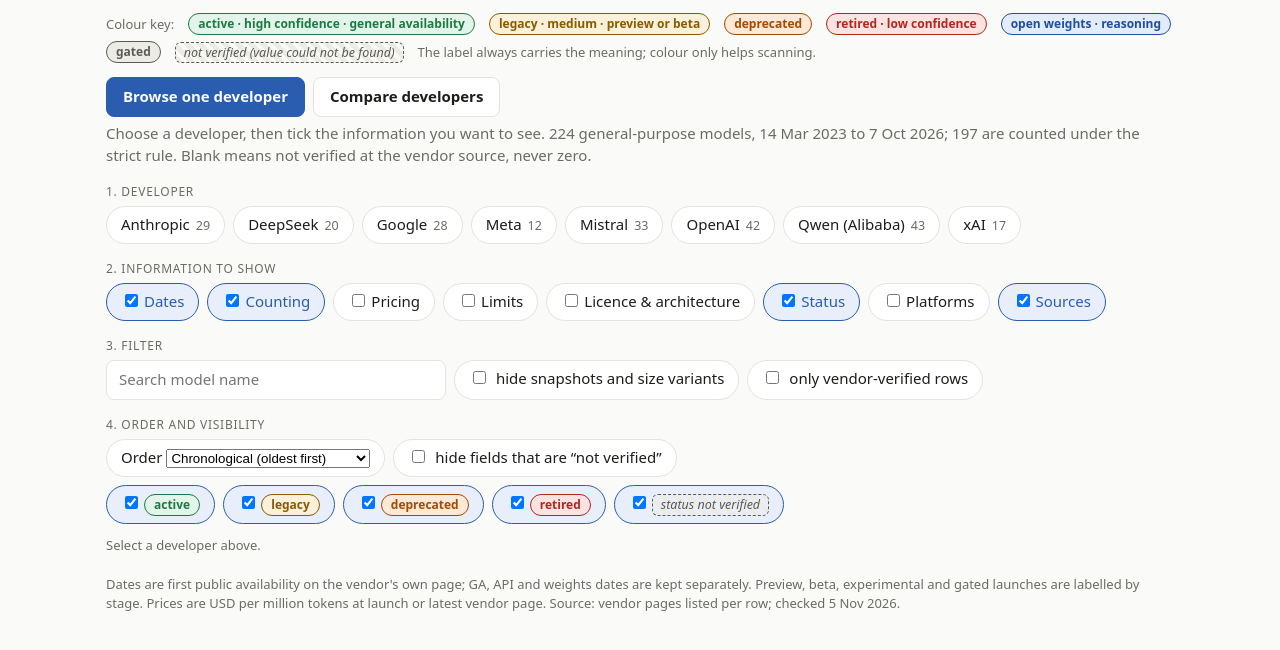
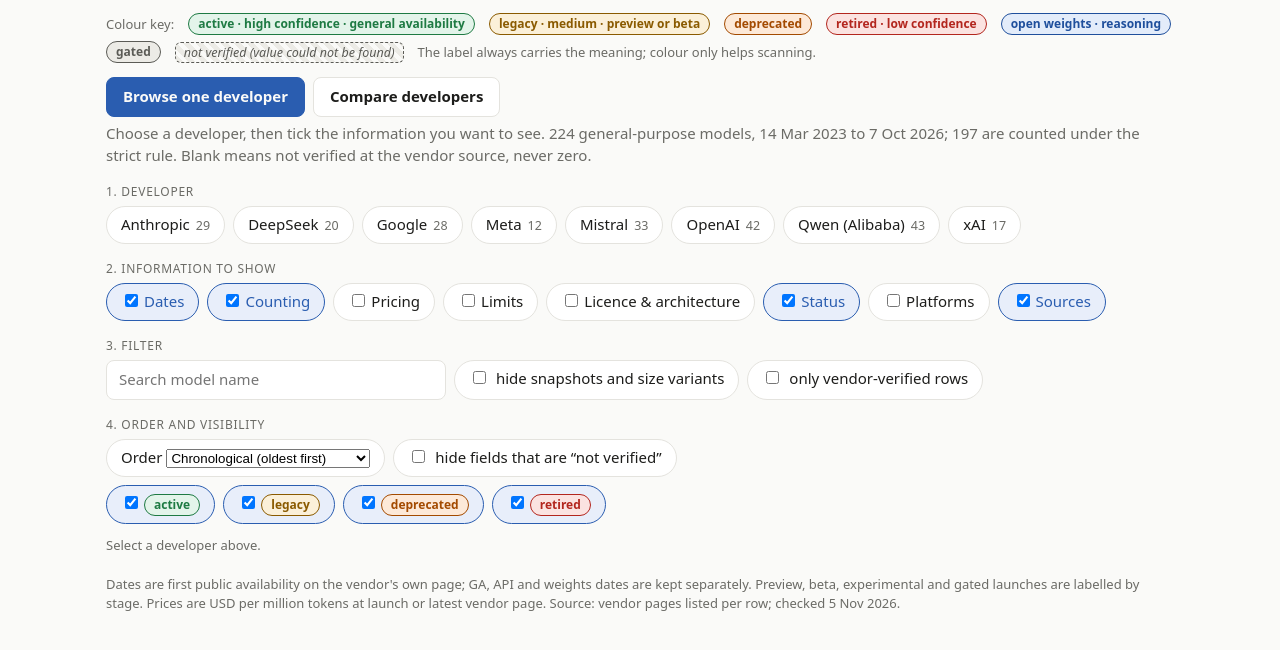
Before and after one commit to habbine/comparative-list-ai-model-releases, a plain HTML site: page docs/index.html in a window 1280 px wide. Shown: the part 114-764 px from the top of the page. Drawn offline with Linux system fonts and the light colour scheme.

Commit message:
Explorer: remove the 'status not verified' filter option (models without a status always show)
Co-Authored-By: Claude Sonnet 5.5 <noreply@anthropic.com>
Claude-Session: https://claude.ai/code/session_01RegHFLeygYwMxoYfXMgXAZ

```diff
--- a/docs/index.html
+++ b/docs/index.html
@@ -78,12 +78,12 @@ stat:(a,b)=>rank(['active','legacy','deprecated','retired'],a.stat)-rank(['activ
 conf:(a,b)=>rank(['high','medium','low'],a.conf)-rank(['high','medium','low'],b.conf)||SORT.chrono(a,b),
 name:(a,b)=>a.name.toLowerCase().localeCompare(b.name.toLowerCase())};
 const SORTL=[['chrono','Chronological (oldest first)'],['anti','Antichronological (newest first)'],['stat','Status (active first)'],['conf','Confidence (high first)'],['name','Name A to Z']];
-const STS=['active','legacy','deprecated','retired','unknown'];let fst=new Set(STS),hnv=false;
-const fsHtml=()=>STS.map(x=>`<label class="f ${fst.has(x)?'on':''}"><input type="checkbox" data-fs="${x}" ${fst.has(x)?'checked':''}>${x==='unknown'?'<span class="nv">status not verified</span>':badge('stat',x)}</label>`).join('');
+const STS=['active','legacy','deprecated','retired'];let fst=new Set(STS),hnv=false;
+const fsHtml=()=>STS.map(x=>`<label class="f ${fst.has(x)?'on':''}"><input type="checkbox" data-fs="${x}" ${fst.has(x)?'checked':''}>${badge('stat',x)}</label>`).join('');
 function fmt(k,v){ if(v==null||v==='')return null; {const bg=badge(k,v);if(bg)return bg} if(k=='src'||k=='card')return `<a href="${v}" target="_blank" rel="noopener">${v.replace(/^https?:\/\//,'').slice(0,60)}</a>`; if(['ctx','mx'].includes(k))return Number(v).toLocaleString('en-GB'); if(['pi','pc','po'].includes(k))return '$'+v; if(k=='mi')return v.split(',').map(x=>({t:'text',i:'image',a:'audio',v:'video'}[x]||x)).join(', '); if(k=='plat')return v.split(',').join(', '); return String(v).replace(/</g,'&lt;');}
 function render(){ $('stf').innerHTML=fsHtml(); if(!dev){$('out').innerHTML='';$('ct').textContent='Select a developer above.';return}
  const q=$('q').value.toLowerCase(),h=$('hide').checked,vo=$('vo').checked;
- let rs=D.filter(r=>r.dev===dev&&(!q||r.name.toLowerCase().includes(q))&&(!h||!r.snap)&&(!vo||!r.unv&&r.conf!=='low')&&fst.has(r.stat||'unknown')).sort(SORT[$('sortb').value||'chrono']);
+ let rs=D.filter(r=>r.dev===dev&&(!q||r.name.toLowerCase().includes(q))&&(!h||!r.snap)&&(!vo||!r.unv&&r.conf!=='low')&&(!r.stat||fst.has(r.stat))).sort(SORT[$('sortb').value||'chrono']);
  $('ct').textContent=rs.length+' models';
  $('out').innerHTML=rs.map(r=>{let tags=(r.stat?badge('stat',r.stat):'')+(r.st!=='ga'&&r.st!=='open_weights_release'?`<span class="bd ${(TONE.st[r.st]||'neu')}">${r.st} at launch</span>`:'')+(r.counted?'':'<span class="bd neu">not counted</span>')+(r.snap?'<span class="tag">variant</span>':'')+(r.unv?'<span class="tag w">unverified</span>':'');
  let rows='';for(const g of sel)for(const [k,l] of G[g]){const v=(k=='why'&&r.counted)?'counted':fmt(k,r[k]);if(v==null&&$('hnv').checked)continue;rows+=`<dt>${l}</dt><dd>${v??'<span class="nv">not verified</span>'}</dd>`}
@@ -107,7 +107,7 @@ const med=a=>{const s=[...a].sort((x,y)=>x-y),n=s.length;return n%2?s[(n-1)/2]:(
 const cname=k=>(NUM[k]||CAT[k]).l;
 function cbar(v,lo,hi,log){let w=hi===lo?100:log?100*(Math.log10(v)-Math.log10(lo))/(Math.log10(hi)-Math.log10(lo)):100*v/hi;return `<span class="bar"><i style="width:${Math.max(4,Math.min(100,w))}%"></i></span>`}
 let cord='chrono';
-function rowsFor(d){return D.filter(r=>r.dev===d&&(!cc||r.counted)&&(!cs||!r.snap)&&fst.has(r.stat||'unknown'))}
+function rowsFor(d){return D.filter(r=>r.dev===d&&(!cc||r.counted)&&(!cs||!r.snap)&&(!r.stat||fst.has(r.stat)))}
 function renderCmp(){
  const ds=devs.filter(d=>cdev.has(d));
  let h=`<div class="lab">1. Developers to compare</div><div class="row">${devs.map(d=>`<label class="f ${cdev.has(d)?'on':''}"><input type="checkbox" data-cd="${esc(d)}" ${cdev.has(d)?'checked':''}>${esc(d)}</label>`).join('')}</div>
```
